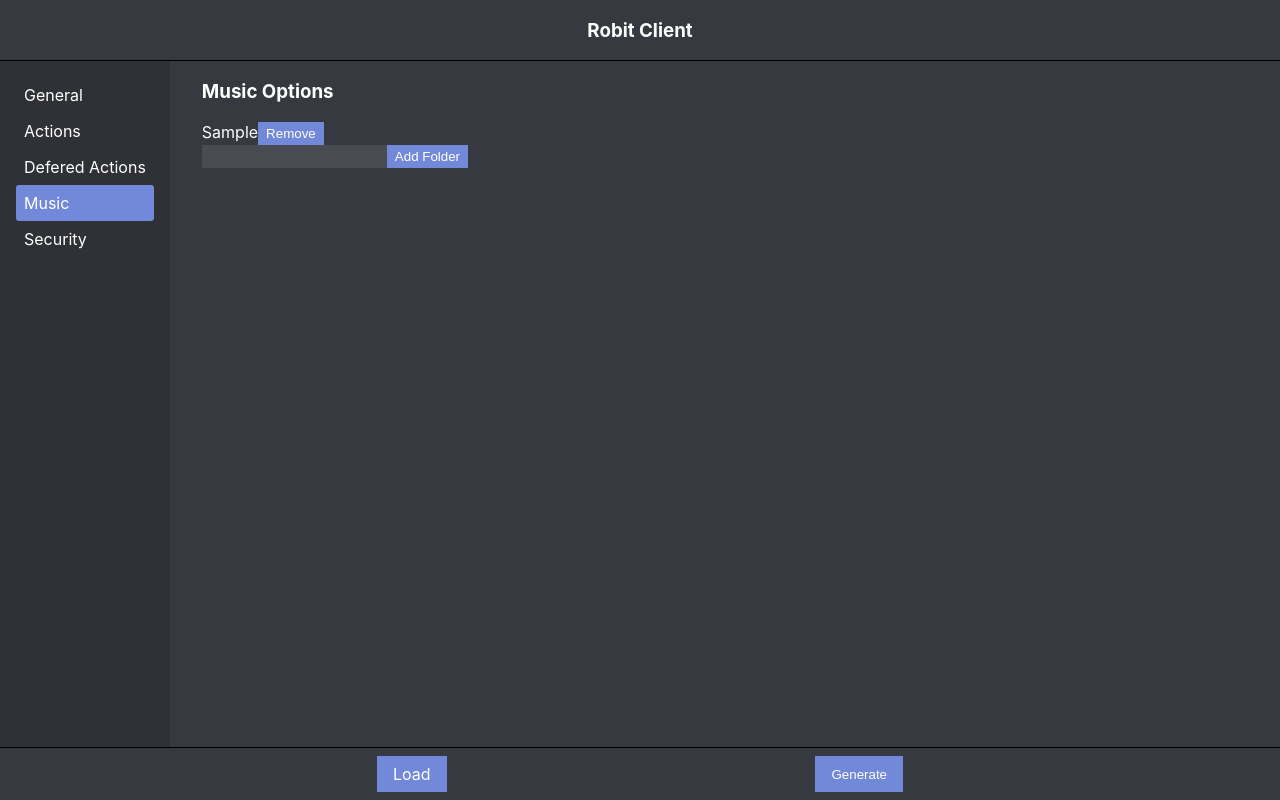
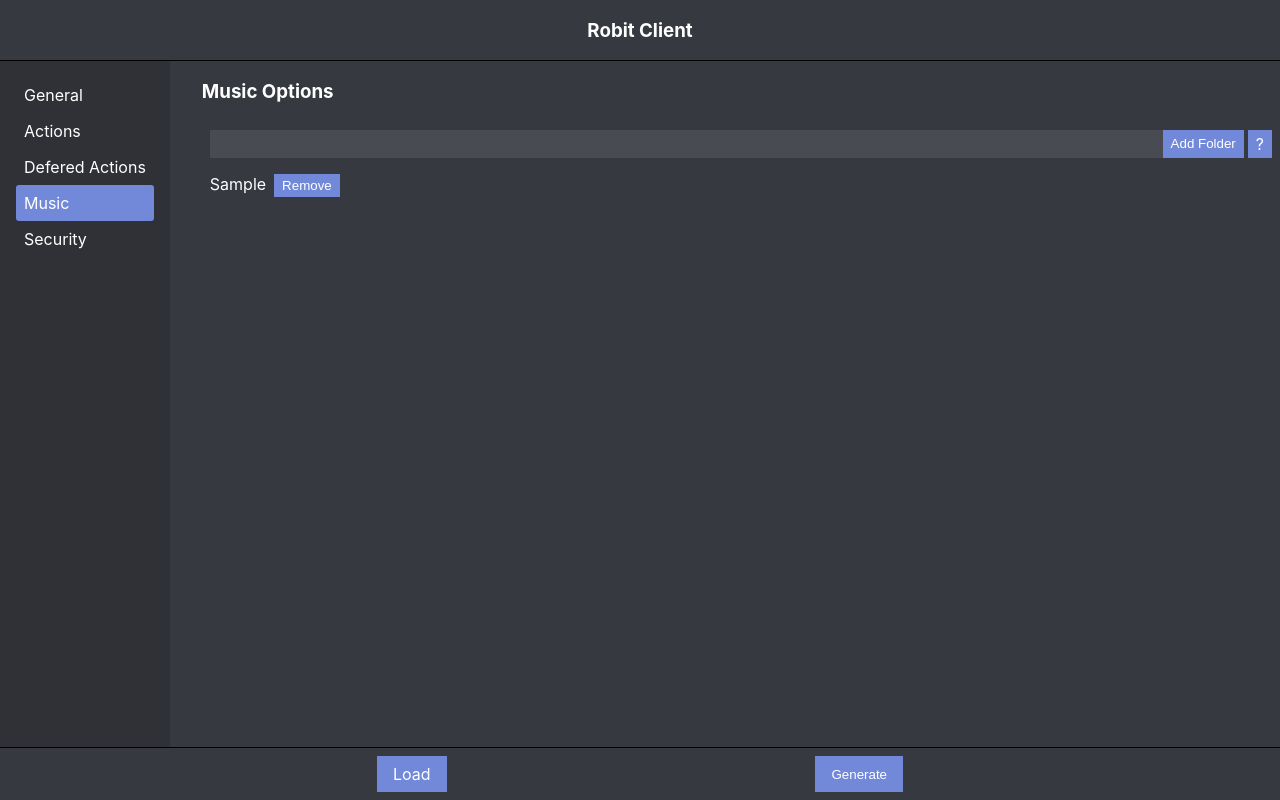
Before and after one commit to JeffreyRiggle/robitclient, a React (Create React App) app: page /music in a window 1280 px wide. Both pictures are taken after typing "Sample" into the empty fields and a click on the button "Add Folder". Built offline with nearby package versions, Linux system fonts and the light colour scheme.

Commit message:
Update music styles

```diff
--- a/src/Actions/RandomBroadcastAction.js
+++ b/src/Actions/RandomBroadcastAction.js
@@ -29,10 +29,10 @@ class RandomBroadcastAction extends Component {
             <input className="message-text" type="text" value={this.state.message} onChange={this.updateMessage.bind(this)}/>
             <button className="message-action" onClick={this.addMessage.bind(this)} disabled={!this.state.message}>Add Message</button>
           </div>
-          <div className="message-list">
+          <div className="item-list">
             {this.state.messages.map(message => {
                 return (
-                  <div className="message" key={message}>
+                  <div className="item" key={message}>
                     <span className="txt">{message}</span><button onClick={this.removeMessage(message)}>Remove</button>
                   </div>
                 );
--- a/src/Actions/RandomBroadcastAction.scss
+++ b/src/Actions/RandomBroadcastAction.scss
@@ -20,18 +20,4 @@
             flex: 0 1 auto;
         }
     }
-
-    .message-list {
-        padding: $default-padding;
-        display: flex;
-        flex-direction: column;
-
-        .message {
-            flex: 1 1 auto;
-
-            .txt {
-                margin-right: $default-padding;
-            }
-        }
-    }
 }
--- a/src/Common.scss
+++ b/src/Common.scss
@@ -70,3 +70,17 @@ select {
     color: hsla(0,0%,100%,.7);
     padding: $small-padding;
 }
+
+.item-list {
+    padding: $default-padding;
+    display: flex;
+    flex-direction: column;
+
+    .item {
+        flex: 1 1 auto;
+
+        .txt {
+            margin-right: $default-padding;
+        }
+    }
+}
--- a/src/Help/helpProvider.js
+++ b/src/Help/helpProvider.js
@@ -11,7 +11,8 @@ let help = new Map([
     ['apiBody', 'The JSON body to send to the REST endpoint'],
     ['randomMessage', 'The list of messages to choose from. One will randomly be selected when the action is triggered.'],
     ['futureHelp', 'The specific date and time for the action to occur. This is a one time action.'],
-    ['dailyHelp', 'The time of day, in your current time zone, that you would like the action to occur.']
+    ['dailyHelp', 'The time of day, in your current time zone, that you would like the action to occur.'],
+    ['folderHelp', 'The path to a folder on the server that contains music files. Example: C:/Music']
 ]);
 
 export default (id) => {
--- a/src/Music.js
+++ b/src/Music.js
@@ -1,5 +1,10 @@
 import React, { Component } from 'react';
 import {getAudioSources, addAudioSource, removeAudioSource} from './configManager';
+import Help from './Help/Help';
+import getHelp from './Help/helpProvider';
+import './Music.scss';
+
+const folderHelp = getHelp('folderHelp');
 
 class Music extends Component {
   constructor(props) {
@@ -13,19 +18,22 @@ class Music extends Component {
 
   render() {
     return (
-      <div>
+      <div className="music-options">
         <h3>Music Options</h3>
-        <div>
+        <div className="input-option">
+          <input className="in" type="text" value={this.state.pendingFolder} onChange={this.updatePendingFolder.bind(this)} />
+          <button onClick={this.addFolder.bind(this)}>Add Folder</button>
+          <Help message={folderHelp}/>
+        </div>
+        <div className="item-list">
           {this.state.folders.map(folder => {
             return (
-              <div>
-                <span>{folder}</span>
+              <div className="item">
+                <span className="txt">{folder}</span>
                 <button onClick={this.removeFolder(folder)}>Remove</button>
               </div>
             )
           })}
-          <input type="text" value={this.state.pendingFolder} onChange={this.updatePendingFolder.bind(this)} />
-          <button onClick={this.addFolder.bind(this)}>Add Folder</button>
         </div>
       </div>
     );
--- /dev/null
+++ b/src/Music.scss
@@ -0,0 +1,5 @@
+@import './Common.scss';
+
+.music-options .input-option .help {
+    margin-left: $small-padding;
+}
```
